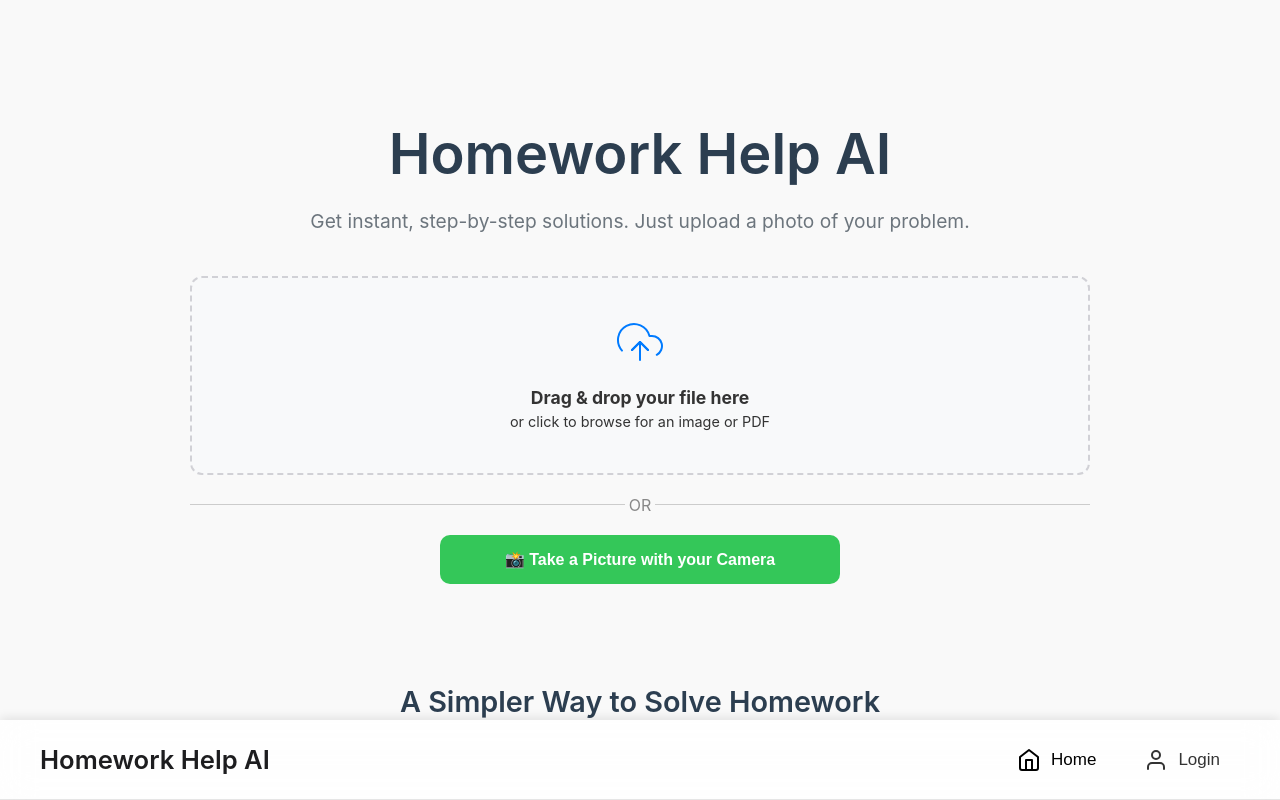
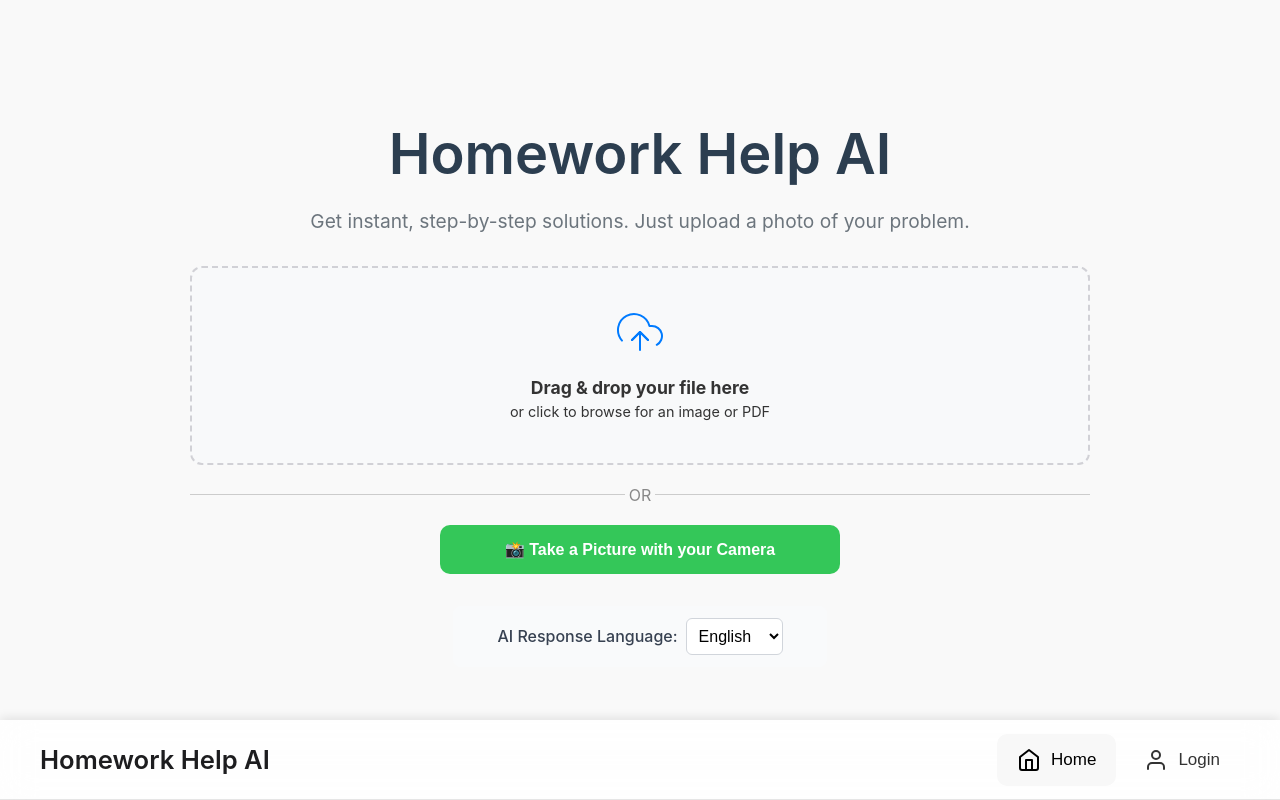
Before and after one commit to zhangboz/web_frontend, a React (Create React App) app: page / in a window 1280 px wide. Built offline with nearby package versions, Linux system fonts and the light colour scheme; no server answers.

Commit message:
AI response Language added zh/en

```diff
--- a/src/App.js
+++ b/src/App.js
@@ -17,20 +17,14 @@ const BACKEND_URL = process.env.REACT_APP_BACKEND_URL || 'http://localhost:5000'
 const GOOGLE_CLIENT_ID = process.env.REACT_APP_GOOGLE_CLIENT_ID;
 
 // --- HELPER FUNCTIONS FOR STATE & ID MANAGEMENT ---
-
-// Simple function to generate a unique ID for anonymous users
 const generateUUID = () => {
   return 'xxxxxxxx-xxxx-4xxx-yxxx-xxxxxxxxxxxx'.replace(/[xy]/g, function (c) {
-    // FIX: Added parentheses to satisfy the 'no-mixed-operators' ESLint rule.
-    // This clarifies the order of operations for bitwise operators.
     const r = (Math.random() * 16) | 0;
     const v = c === 'x' ? r : ((r & 0x3) | 0x8);
     return v.toString(16);
   });
 };
 
-
-// Gets existing anonymous ID or creates a new one and stores it
 const getAnonymousId = () => {
   let anonId = localStorage.getItem('anonymousId');
   if (!anonId) {
@@ -70,13 +64,16 @@ function App() {
   const [currentView, setCurrentView] = useState('home');
   const [user, setUser] = useState(null);
   const [token, setToken] = useState(() => localStorage.getItem('token'));
+  const [language, setLanguage] = useState('en');
   const [authView, setAuthView] = useState('login');
   const [aiResponse, setAiResponse] = useState(null);
   const [selectedFile, setSelectedFile] = useState(null);
   const [previewUrl, setPreviewUrl] = useState(null);
   const [errorMessage, setErrorMessage] = useState('');
   const [isUpdatingSubscription, setIsUpdatingSubscription] = useState(false);
+
   const pollingTimeoutRef = useRef(null);
+  const debouncedSaveTimeout = useRef(null);
   const [audioCache, setAudioCache] = useState(new Map());
 
   const handleLoginSuccess = useCallback((newToken) => {
@@ -122,15 +119,17 @@ function App() {
   const handleLogout = useCallback(() => {
     localStorage.removeItem('token');
     localStorage.removeItem('user');
-    // We keep the anonymousId in case they log out and want to continue using the app
     sessionStorage.removeItem('appSnapshot');
     setToken(null);
     setUser(null);
+    // When logging out, language state is reset by the useEffect below
     setCurrentView('home');
     setFlowState('idle');
     setAudioCache(new Map());
   }, []);
 
+  // MODIFIED: This function now only fetches and sets the user object.
+  // It returns the user data so the caller can decide what to do with it.
   const fetchUserStatus = useCallback(async () => {
     if (!token) {
       setUser(null);
@@ -144,7 +143,7 @@ function App() {
       const data = await response.json();
       setUser(data.user);
       localStorage.setItem('user', JSON.stringify(data.user));
-      return data.user;
+      return data.user; // Return the fetched user
     } catch (error) {
       console.error('Failed to fetch user status:', error.message);
       handleLogout();
@@ -152,11 +151,23 @@ function App() {
     }
   }, [token, handleLogout]);
 
+  // MODIFIED: This effect now handles initial data loading when a user logs in or out.
   useEffect(() => {
     if (token) {
-      fetchUserStatus();
+      const loadInitialData = async () => {
+        const loadedUser = await fetchUserStatus();
+        // Set language based on the user's saved preference ONLY on initial load.
+        if (loadedUser) {
+          setLanguage(loadedUser.language || 'en');
+        }
+      };
+      loadInitialData();
+    } else {
+      // If there's no token (user is logged out), reset language to default.
+      setLanguage('en');
     }
   }, [token, fetchUserStatus]);
+
 
   useEffect(() => {
     if (flowState !== 'finalizing_payment') return;
@@ -186,6 +197,60 @@ function App() {
     pollStatus();
     return () => clearTimeout(pollingTimeoutRef.current);
   }, [flowState, fetchUserStatus]);
+
+  const handleLanguageChange = (newLanguage) => {
+    setLanguage(newLanguage);
+  };
+
+  // Debounced auto-save for language preference
+  useEffect(() => {
+    // We only want to auto-save for a logged-in user who has changed their language
+    if (!user || !token || language === user.language) {
+      return;
+    }
+
+    // Clear any existing timer to debounce the save action
+    if (debouncedSaveTimeout.current) {
+      clearTimeout(debouncedSaveTimeout.current);
+    }
+
+    // Set a new timer to save the preference after a 1.5-second delay
+    debouncedSaveTimeout.current = setTimeout(async () => {
+      console.log(`[Debounce] Auto-saving language preference: ${language}`);
+      try {
+        const response = await fetch(`${BACKEND_URL}/api/user/language`, {
+          method: 'PATCH',
+          headers: {
+            'Content-Type': 'application/json',
+            'Authorization': `Bearer ${token}`,
+          },
+          body: JSON.stringify({ language: language }),
+        });
+
+        if (!response.ok) {
+          const data = await response.json();
+          throw new Error(data.message || "Failed to auto-save language.");
+        }
+
+        // Re-fetch user status to get the latest data. This syncs the `user.language`
+        // property, preventing re-saving, but no longer incorrectly resets the `language` state.
+        await fetchUserStatus();
+        console.log('[Debounce] Language preference saved successfully!');
+
+      } catch (error) {
+        // For a background task, we can just log the error instead of disrupting the user.
+        console.error('Failed to auto-save language preference:', error.message);
+      }
+    }, 1500); // 1.5-second delay
+
+    // Cleanup function to clear the timeout if the component unmounts or dependencies change
+    return () => {
+      if (debouncedSaveTimeout.current) {
+        clearTimeout(debouncedSaveTimeout.current);
+      }
+    };
+  }, [language, user, token, fetchUserStatus]);
+
 
   const handleSubscribe = async () => {
     let returnPath = '/account';
@@ -272,8 +337,7 @@ function App() {
     setFlowState('waiting');
     const formData = new FormData();
     formData.append('homeworkImage', selectedFile);
-
-    // Add anonymous ID if user is not logged in
+    formData.append('language', language);
     if (!token) {
       const anonymousId = getAnonymousId();
       formData.append('anonymousId', anonymousId);
@@ -417,7 +481,12 @@ function App() {
             /> : null;
           case 'home':
           default:
-            return <HomePage onFileSelect={handleFileSelect} />;
+            return <HomePage
+                onFileSelect={handleFileSelect}
+                language={language}
+                onLanguageChange={handleLanguageChange}
+                user={user}
+            />;
         }
     }
   };
--- a/src/components/AccountPage.js
+++ b/src/components/AccountPage.js
@@ -1,3 +1,5 @@
+// src/components/AccountPage.js
+
 import React from 'react';
 import './AccountPage.css';
 
@@ -7,6 +9,7 @@ const formatDate = (dateString) => {
   return new Date(dateString).toLocaleDateString(undefined, options);
 };
 
+// MODIFICATION: Removed onUpdateLanguage and all related state/effects
 function AccountPage({ user, isUpdatingSubscription, onLogout, onSubscribe, onCancelSubscription, onReactivateSubscription }) {
 
   if (!user) {
@@ -16,6 +19,7 @@ function AccountPage({ user, isUpdatingSubscription, onLogout, onSubscribe, onCa
   const periodEndDate = formatDate(user.currentPeriodEnd);
 
   const renderSubscriptionContent = () => {
+    // ... this function remains exactly the same
     if (user.subscriptionStatus === 'active' && user.cancelAtPeriodEnd) {
       return (
         <div className="subscription-card">
@@ -82,6 +86,7 @@ function AccountPage({ user, isUpdatingSubscription, onLogout, onSubscribe, onCa
         <div className="account-info-card">
             <h3>Account Details</h3>
             <p><strong>Email:</strong> {user.email}</p>
+            {/* The language preference is no longer displayed or edited here */}
         </div>
 
         <div className="account-info-card">
--- a/src/components/HomePage.css
+++ b/src/components/HomePage.css
@@ -12,14 +12,14 @@
 }
 
 .hero-title {
-    font-size: 2.5rem;
+    font-size: 2.2rem;
     margin-bottom: 10px;
 }
 
 .hero-subtitle {
-    font-size: 1.2rem;
+    font-size: 1.1rem;
     color: #6c757d;
-    margin-bottom: 40px;
+    margin-bottom: 30px;
 }
 
 .upload-area {
@@ -107,6 +107,32 @@
     line-height: 1.6;
 }
 
+/* Language selector styles */
+.language-selector-home {
+  margin: 2rem auto 0 auto;
+  display: flex;
+  justify-content: center;
+  align-items: center;
+  gap: 0.5rem;
+  padding: 0.75rem;
+  background-color: #f9fafb;
+  border-radius: 8px;
+  max-width: 350px;
+}
+
+.language-selector-home label {
+  font-weight: 500;
+  color: #374151;
+}
+
+.language-selector-home select {
+  padding: 0.5rem;
+  border-radius: 6px;
+  border: 1px solid #d1d5db;
+  background-color: white;
+  font-size: 1rem;
+}
+
 /* Desktop styles */
 @media (min-width: 768px) {
     .features-grid {
@@ -115,4 +141,7 @@
     .hero-title {
         font-size: 3.5rem;
     }
+    .hero-subtitle {
+        font-size: 1.2rem;
+    }
 }
--- a/src/components/HomePage.js
+++ b/src/components/HomePage.js
@@ -1,6 +1,5 @@
-// src/components/HomePage.js
 import React, { useRef } from 'react';
-import './HomePage.css'; // Import the new stylesheet
+import './HomePage.css';
 
 // --- SVG Icons ---
 const UploadIcon = () => (
@@ -9,7 +8,12 @@ const UploadIcon = () => (
     </svg>
 );
 
-function HomePage({ onFileSelect }) {
+function HomePage({
+    onFileSelect,
+    language,
+    onLanguageChange,
+    user
+}) {
     const fileInputRef = useRef(null);
     const cameraInputRef = useRef(null);
 
@@ -66,6 +70,20 @@ function HomePage({ onFileSelect }) {
                 <button className="button primary-button take-picture-button" onClick={() => cameraInputRef.current.click()}>
                     📸 Take a Picture with your Camera
                 </button>
+
+                <div className="language-selector-home">
+                    <label htmlFor="language-select-home">AI Response Language:</label>
+                    <select
+                        id="language-select-home"
+                        value={language}
+                        onChange={(e) => onLanguageChange(e.target.value)}
+                    >
+                        <option value="en">English</option>
+                        <option value="zh">Chinese</option>
+                    </select>
+                </div>
+
+                {/* The save button is no longer needed as saving is automatic! */}
             </div>
 
             <div className="features-section">
```
